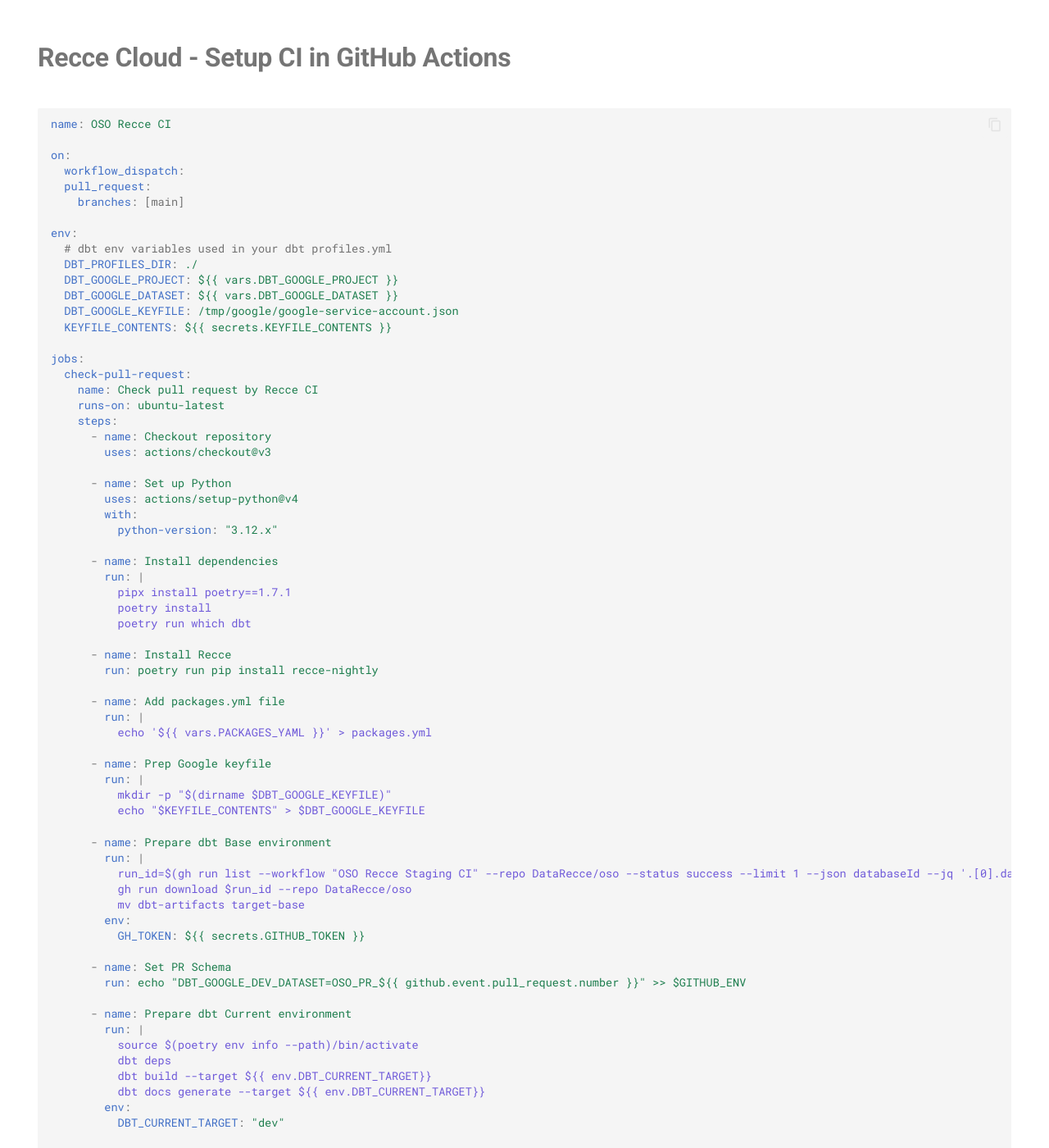
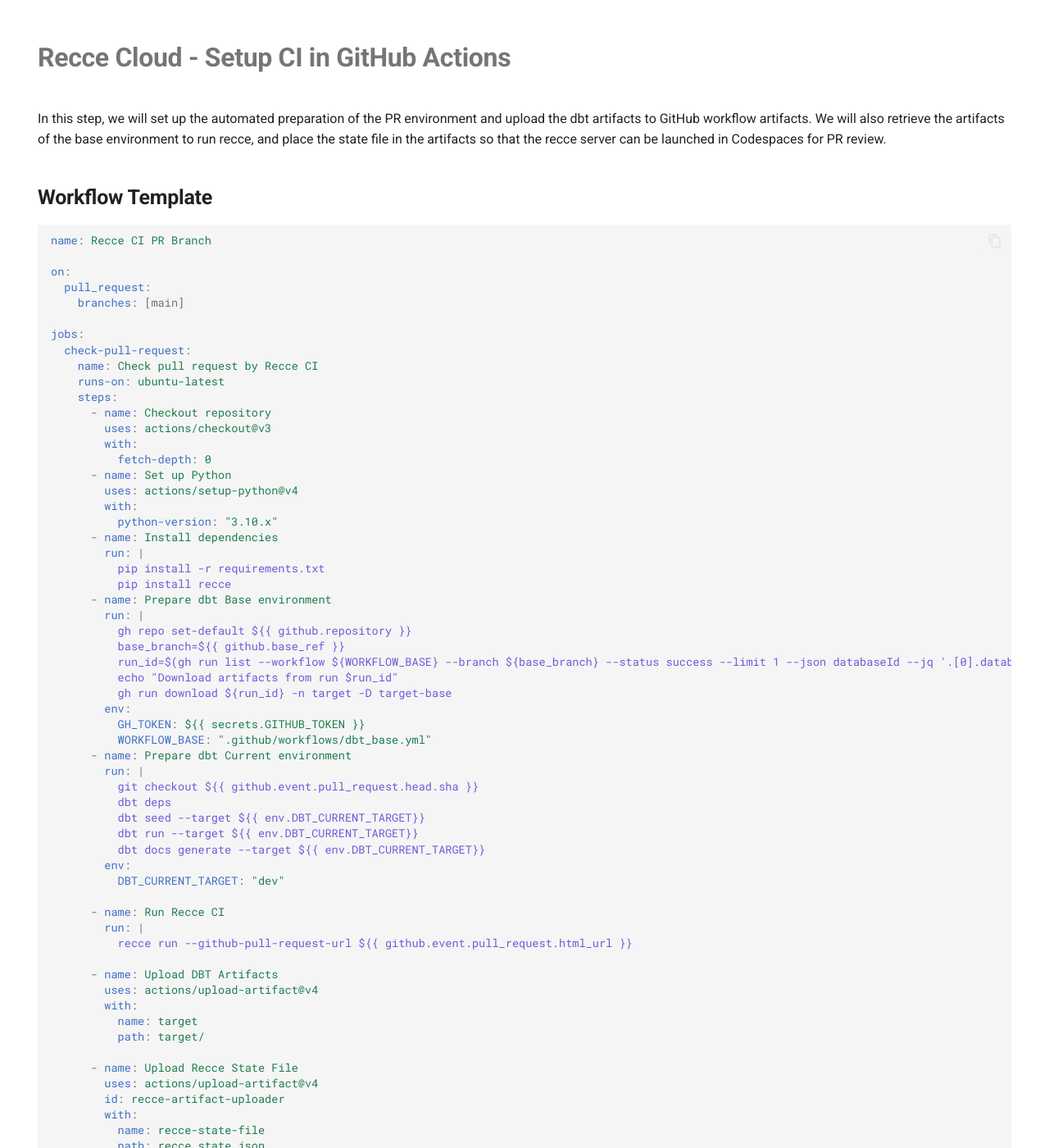
Before and after one commit to DataRecce/recce-documentation, an MkDocs documentation site: the page built from docs/docs/recce-cloud/setup-gh-actions-ci.md, in a window 1280 px wide and 1400 px high. Shown: the whole window at 82% size. Built offline with MkDocs 1.6.1 and Material for MkDocs 9.7.7, drawn with Linux system fonts in a browser that asks for light colours; some of the changed text lies outside the part shown.

Commit message:
Update the doc for recce cloud
Signed-off-by: popcorny <celu@infuseai.io>

`````diff
--- a/docs/docs/recce-cloud/setup-gh-actions-ci.md
+++ b/docs/docs/recce-cloud/setup-gh-actions-ci.md
@@ -2,24 +2,16 @@
 title: Recce Cloud - Setup CI in GitHub Actions
 template: embed.html
 ---
+In this step, we will set up the automated preparation of the PR environment and upload the dbt artifacts to GitHub workflow artifacts. We will also retrieve the artifacts of the base environment to run recce, and place the state file in the artifacts so that the recce server can be launched in Codespaces for PR review.
 
-# Recce Cloud - Setup CI in GitHub Actions
+## Workflow Template
 
 ````yaml
-name: OSO Recce CI
+name: Recce CI PR Branch
 
 on:
-  workflow_dispatch:
   pull_request:
     branches: [main]
-
-env:
-  # dbt env variables used in your dbt profiles.yml
-  DBT_PROFILES_DIR: ./
-  DBT_GOOGLE_PROJECT: ${{ vars.DBT_GOOGLE_PROJECT }}
-  DBT_GOOGLE_DATASET: ${{ vars.DBT_GOOGLE_DATASET }}
-  DBT_GOOGLE_KEYFILE: /tmp/google/google-service-account.json
-  KEYFILE_CONTENTS: ${{ secrets.KEYFILE_CONTENTS }}
 
 jobs:
   check-pull-request:
@@ -28,54 +20,47 @@
     steps:
       - name: Checkout repository
         uses: actions/checkout@v3
-
+        with:
+          fetch-depth: 0
       - name: Set up Python
         uses: actions/setup-python@v4
         with:
-          python-version: "3.12.x"
-
+          python-version: "3.10.x"
       - name: Install dependencies
         run: |
-          pipx install poetry==1.7.1
-          poetry install
-          poetry run which dbt
-
-      - name: Install Recce
-        run: poetry run pip install recce-nightly
-
-      - name: Add packages.yml file
-        run: |
-          echo '${{ vars.PACKAGES_YAML }}' > packages.yml
-
-      - name: Prep Google keyfile
-        run: |
-          mkdir -p "$(dirname $DBT_GOOGLE_KEYFILE)"
-          echo "$KEYFILE_CONTENTS" > $DBT_GOOGLE_KEYFILE
-
+          pip install -r requirements.txt
+          pip install recce
       - name: Prepare dbt Base environment
         run: |
-          run_id=$(gh run list --workflow "OSO Recce Staging CI" --repo DataRecce/oso --status success --limit 1 --json databaseId --jq '.[0].databaseId')
-          gh run download $run_id --repo DataRecce/oso
-          mv dbt-artifacts target-base
+          gh repo set-default ${{ github.repository }}
+          base_branch=${{ github.base_ref }}
+          run_id=$(gh run list --workflow ${WORKFLOW_BASE} --branch ${base_branch} --status success --limit 1 --json databaseId --jq '.[0].databaseId')
+          echo "Download artifacts from run $run_id"
+          gh run download ${run_id} -n target -D target-base
         env:
           GH_TOKEN: ${{ secrets.GITHUB_TOKEN }}
-
-      - name: Set PR Schema
-        run: echo "DBT_GOOGLE_DEV_DATASET=OSO_PR_${{ github.event.pull_request.number }}" >> $GITHUB_ENV
-
+          WORKFLOW_BASE: ".github/workflows/dbt_base.yml"
       - name: Prepare dbt Current environment
         run: |
-          source $(poetry env info --path)/bin/activate
+          git checkout ${{ github.event.pull_request.head.sha }}
           dbt deps
-          dbt build --target ${{ env.DBT_CURRENT_TARGET}}
+          dbt seed --target ${{ env.DBT_CURRENT_TARGET}}
+          dbt run --target ${{ env.DBT_CURRENT_TARGET}}
           dbt docs generate --target ${{ env.DBT_CURRENT_TARGET}}
         env:
           DBT_CURRENT_TARGET: "dev"
 
       - name: Run Recce CI
-        run: poetry run recce run
+        run: |
+          recce run --github-pull-request-url ${{ github.event.pull_request.html_url }}
 
-      - name: Archive Recce State File
+      - name: Upload DBT Artifacts
+        uses: actions/upload-artifact@v4
+        with:
+          name: target
+          path: target/
+
+      - name: Upload Recce State File
         uses: actions/upload-artifact@v4
         id: recce-artifact-uploader
         with:
@@ -85,7 +70,6 @@
       - name: Prepare Recce Summary
         id: recce-summary
         run: |
-          source $(poetry env info --path)/bin/activate
           recce summary recce_state.json > recce_summary.md
           cat recce_summary.md >> $GITHUB_STEP_SUMMARY
           echo '${{ env.NEXT_STEP_MESSAGE }}' >> recce_summary.md
@@ -119,4 +103,40 @@
         uses: thollander/actions-comment-pull-request@v2
         with:
           filePath: recce_summary.md
+          comment_tag: recce
 ````
+
+## How to Check
+
+1. List the latest run for the workflow
+   ```
+   gh run list --workflow .github/workflows/recce_ci.yml
+   ```
+   ![alt text](../../assets/images/recce-cloud/setup-run-pr.png)
+
+1. Download and check the artifact with name `target`
+   ```
+   mkdir /tmp/recce_ci
+   gh run download 9380708201 -n recce-state-file -D /tmp/recce_ci
+   gh run download 9380708201 -n target -D /tmp/recce_ci/target
+   ```
+1. Check the folder
+    ```
+    tree -L 2 /tmp/recce_ci
+    ```
+    result
+    ```
+    /tmp/recce_ci
+    ├── recce_state.json
+    └── target
+        ├── catalog.json
+        ├── compiled
+        ├── graph.gpickle
+        ├── index.html
+        ├── manifest.json
+        ├── partial_parse.msgpack
+        ├── run
+        └── run_results.json
+
+    3 directories, 7 files
+    ```
`````
Also changed, not shown: other parts of docs/docs/recce-cloud/setup-gh-actions-ci.md (+1 -1 lines), docs/docs/recce-cloud/setup-gh-actions-cd.md (+67 -1 lines), docs/assets/images/recce-cloud/setup-run-base.png (added), docs/assets/images/recce-cloud/setup-run-pr.png (added).
